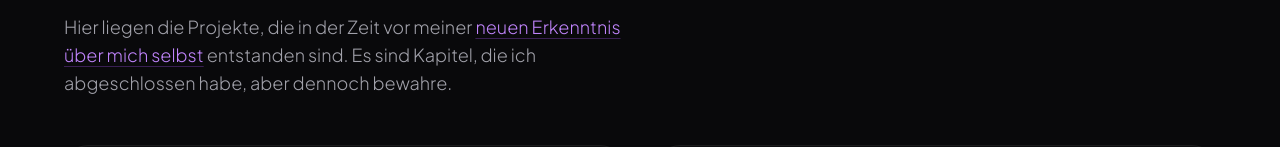
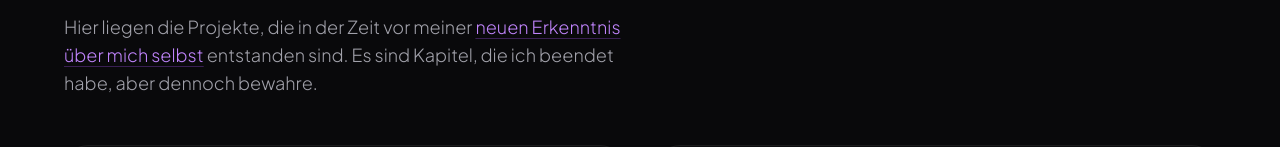
Before and after one commit to ProjectZWiM/home, a plain HTML site: page archive.html in a window 1280 px wide. Shown: the part 284-431 px from the top of the page. Drawn offline with nearby package versions, Linux system fonts and the light colour scheme.

Commit message:
Update archive.html

```diff
--- a/archive.html
+++ b/archive.html
@@ -38,7 +38,7 @@
             <p class="text-zinc-400 max-w-xl text-lg font-light">
                 Hier liegen die Projekte, die in der Zeit vor meiner
                 <a href="about.html" class="text-purple-400 underline underline-offset-4 decoration-purple-500/30 hover:text-purple-300">neuen Erkenntnis über mich selbst</a>
-                entstanden sind. Es sind Kapitel, die ich abgeschlossen habe, aber dennoch bewahre.
+                entstanden sind. Es sind Kapitel, die ich beendet habe, aber dennoch bewahre.
             </p>
         </section>
 
```
